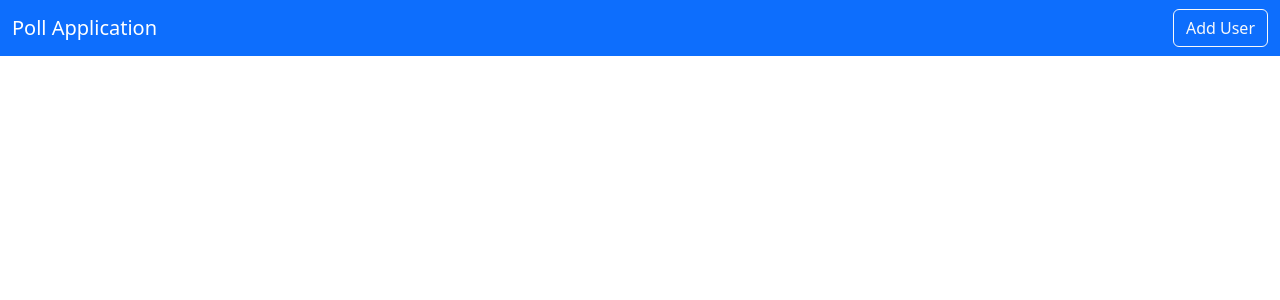
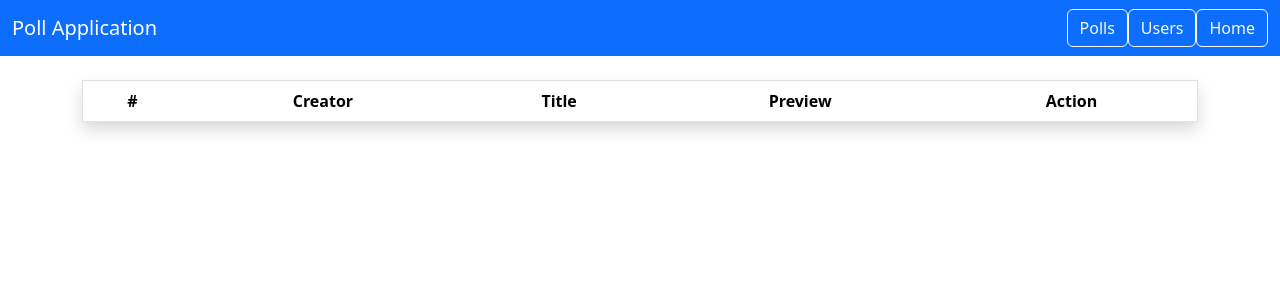
Before and after one commit to Mampenda/fullstack-frontend, a React (Create React App) app: page /Polls in a window 1280 px wide. Shown: the top 300 px of the page. Built offline with nearby package versions, Linux system fonts and the light colour scheme.

Commit message:
Fixed paths and buttons

```diff
--- a/src/App.js
+++ b/src/App.js
@@ -6,6 +6,8 @@ import { Route, BrowserRouter as Router, Routes } from "react-router-dom";
 import AddUser from "./users/AddUser";
 import EditUser from "./users/EditUser";
 import ViewUser from "./users/ViewUser";
+import Polls from "./polls/Polls";
+import AllUsers from "./users/AllUsers";
 
 function App() {
   return (
@@ -15,8 +17,10 @@ function App() {
         <Routes>
           <Route exact path="/" element={<Home />} />
           <Route exact path="/AddUser" element={<AddUser />} />
+          <Route exact path="/AllUsers" element={<AllUsers />} />
           <Route exact path="/EditUser/:id" element={<EditUser />} />
           <Route exact path="/ViewUser/:id" element={<ViewUser />} />
+          <Route exact path="/Polls" element={<Polls />} />
         </Routes>
       </Router>
     </div>
--- a/src/layout/navbar.js
+++ b/src/layout/navbar.js
@@ -6,6 +6,7 @@ export default function Navbar() {
     <div>
       <nav className="navbar navbar-expand-lg navbar-dark bg-primary">
         <div className="container-fluid">
+          <div className="d-flex flex-row">
             <Link className="navbar-brand" to="/">
               Poll Application
             </Link>
@@ -20,11 +21,18 @@ export default function Navbar() {
             >
               <span className="navbar-toggler-icon"></span>
             </button>
-          {/* <button className="btn btn-outline-light">Create Poll</button>
-          <button className="btn btn-outline-light">Log In</button> */}
-          <Link className="btn btn-outline-light" to="AddUser">
-            Add User
+          </div>
+          <div className="d-flex flex-row-reverse">
+            <Link className="btn btn-outline-light" to="/">
+              Home
             </Link>
+            <Link className="btn btn-outline-light" to="AllUsers">
+              Users
+            </Link>
+            <Link className="btn btn-outline-light" to="Polls">
+              Polls
+            </Link>
+          </div>
         </div>
       </nav>
     </div>
--- a/src/pages/home.js
+++ b/src/pages/home.js
@@ -40,6 +40,7 @@ export default function Home() {
               <th scope="col">Name</th>
               <th scope="col">Username</th>
               <th scope="col">E-mail</th>
+              {/* <th scope="col">Polls</th> */}
               <th scope="col">Action</th>
               {/* <th scope="col">Password</th>
               <th scope="col">Polls</th> */}
@@ -55,8 +56,7 @@ export default function Home() {
                 <td>{user.name}</td>
                 <td>{user.username}</td>
                 <td>{user.email}</td>
-                {/* <td>{user.password}</td>
-                <td>{user.polls}</td> */}
+                {/* <td>{user.polls}</td> */}
                 <td>
                   <Link
                     className="btn btn-primary mx-2"
--- /dev/null
+++ b/src/polls/Polls.js
@@ -0,0 +1,22 @@
+import React from "react";
+
+export default function Polls() {
+  return (
+    <div className="container">
+      <div className="py-4">
+        <table className="table border shadow">
+          <thead>
+            <tr>
+              <th scope="col">#</th>
+              <th scope="col">Creator</th>
+              <th scope="col">Title</th>
+              <th scope="col">Preview</th>
+              <th scope="col">Action</th>
+            </tr>
+          </thead>
+          <tbody></tbody>
+        </table>
+      </div>
+    </div>
+  );
+}
--- a/src/pages/Polls.js
+++ b/src/users/AllUsers.js
@@ -1,15 +1,25 @@
 import React, { useEffect, useState } from "react";
 import axios from "axios";
-import { Link } from "react-router-dom";
+import { Link, useParams } from "react-router-dom";
 
-export default function Polls() {
+export default function AllUsers() {
   //Object for storing user information (initialized as empty array)
   const [users, setUsers] = useState([]);
 
-  // Runs once only when the page loads (If we don't use empty array as arg, this will load infinitely)
+  //Id object
+  // eslint-disable-next-line no-unused-vars
+  const { id } = useParams();
+
+  //Calls loadUsers() and displays data on edit user page (If we don't use empty array as arg, this will load infinitely)
   useEffect(() => {
     loadUsers();
   }, []);
+
+  // Delete user function
+  const deleteUser = async (id) => {
+    await axios.delete(`http://localhost:8080/user/${id}`);
+    loadUsers();
+  };
 
   //Load users using async/await (since java is executing line by line)
   const loadUsers = async () => {
@@ -27,12 +37,13 @@ export default function Polls() {
           <thead>
             <tr>
               <th scope="col">#</th>
-              <th scope="col">Creator</th>
-              <th scope="col">Title</th>
-              <th scope="col">Preview</th>
+              <th scope="col">Name</th>
+              <th scope="col">Username</th>
+              <th scope="col">E-mail</th>
+              {/* <th scope="col">Polls</th> */}
               <th scope="col">Action</th>
               {/* <th scope="col">Password</th>
-              <th scope="col">Polls</th> */}
+            <th scope="col">Polls</th> */}
             </tr>
           </thead>
           <tbody>
@@ -45,22 +56,37 @@ export default function Polls() {
                 <td>{user.name}</td>
                 <td>{user.username}</td>
                 <td>{user.email}</td>
-                {/* <td>{user.password}</td>
-                <td>{user.polls}</td> */}
+                {/* <td>{user.polls}</td> */}
                 <td>
-                  <button className="btn btn-primary mx-2">Vote</button>
+                  <Link
+                    className="btn btn-primary mx-2"
+                    to={`/ViewUser/${user.id}`}
+                  >
+                    View
+                  </Link>
                   <Link
                     className="btn btn-outline-primary mx-2"
                     to={`/EditUser/${user.id}`}
                   >
                     Edit
                   </Link>
-                  <button className="btn btn-danger mx-2">Delete</button>
+                  <button
+                    className="btn btn-danger mx-2"
+                    onClick={() => deleteUser(user.id)}
+                  >
+                    Delete
+                  </button>
                 </td>
               </tr>
             ))}
           </tbody>
         </table>
+        <Link
+          className="btn btn-outline-primary mx-2 d-flex justify-content-center"
+          to="/AddUser"
+        >
+          Add User
+        </Link>
       </div>
     </div>
   );
```
Lines whose indentation alone changed are shown as unchanged.
